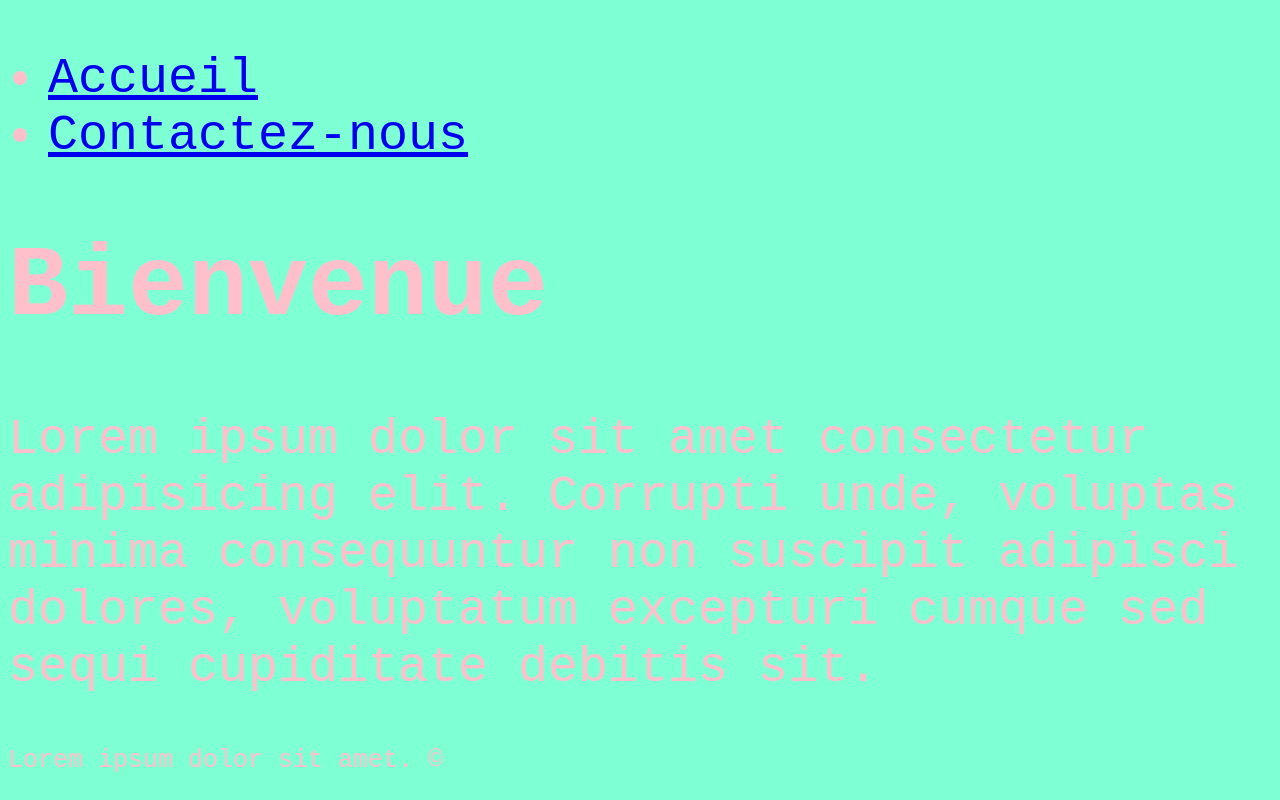
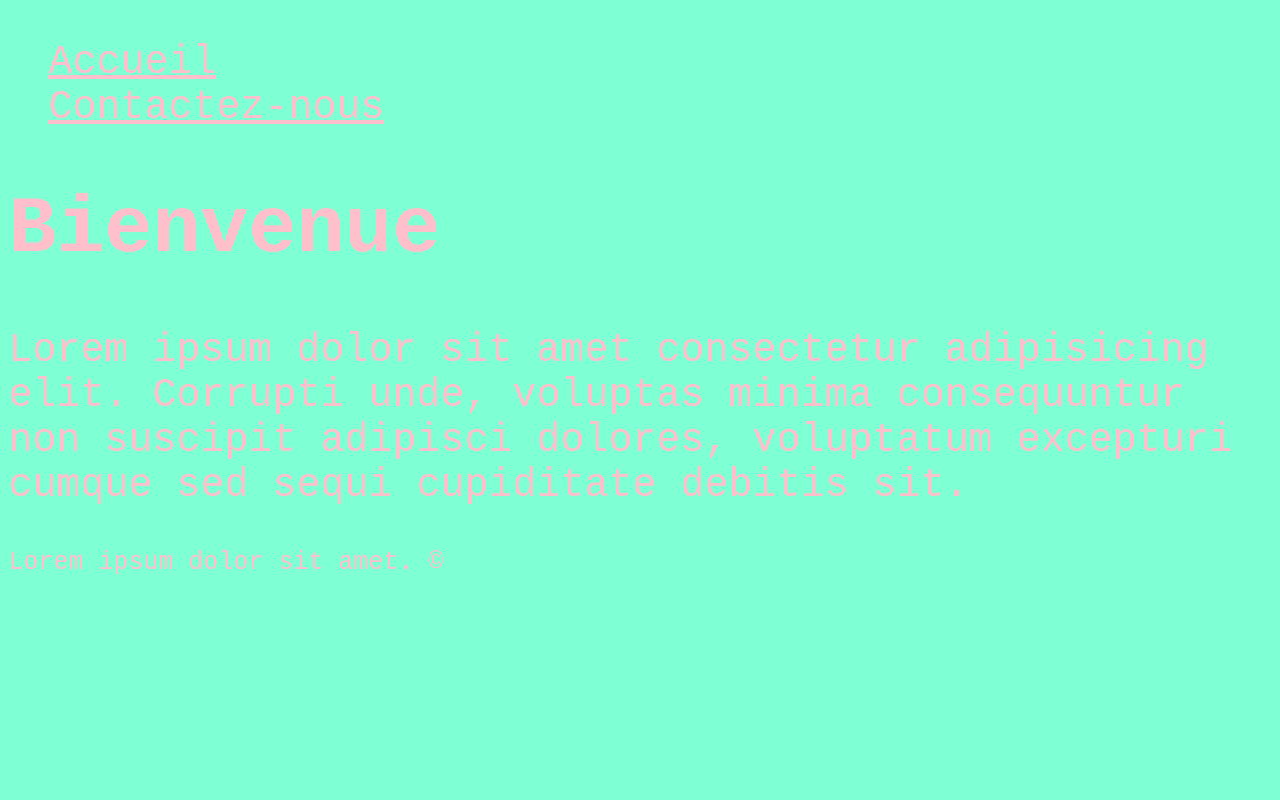
Before and after one commit to njmomasso/EDW5-projet1, a plain HTML site: page index.html in a window 1280 px wide. Drawn offline with Linux system fonts and the light colour scheme.

Commit message:
Modification CSS de la nav

```diff
--- a/style.css
+++ b/style.css
@@ -2,9 +2,20 @@ body {
     background-color: aquamarine;
     color: pink;
     font-family: monospace;
-    font-size: 50px;
+    font-size: 40px;
 }
 
 .copyright {
     font-size: 25px;
 }
+
+li {
+    list-style-type: none;
+}
+
+a:link,
+a:visited,
+a:hover,
+a:active {
+    color: pink;
+}
```
